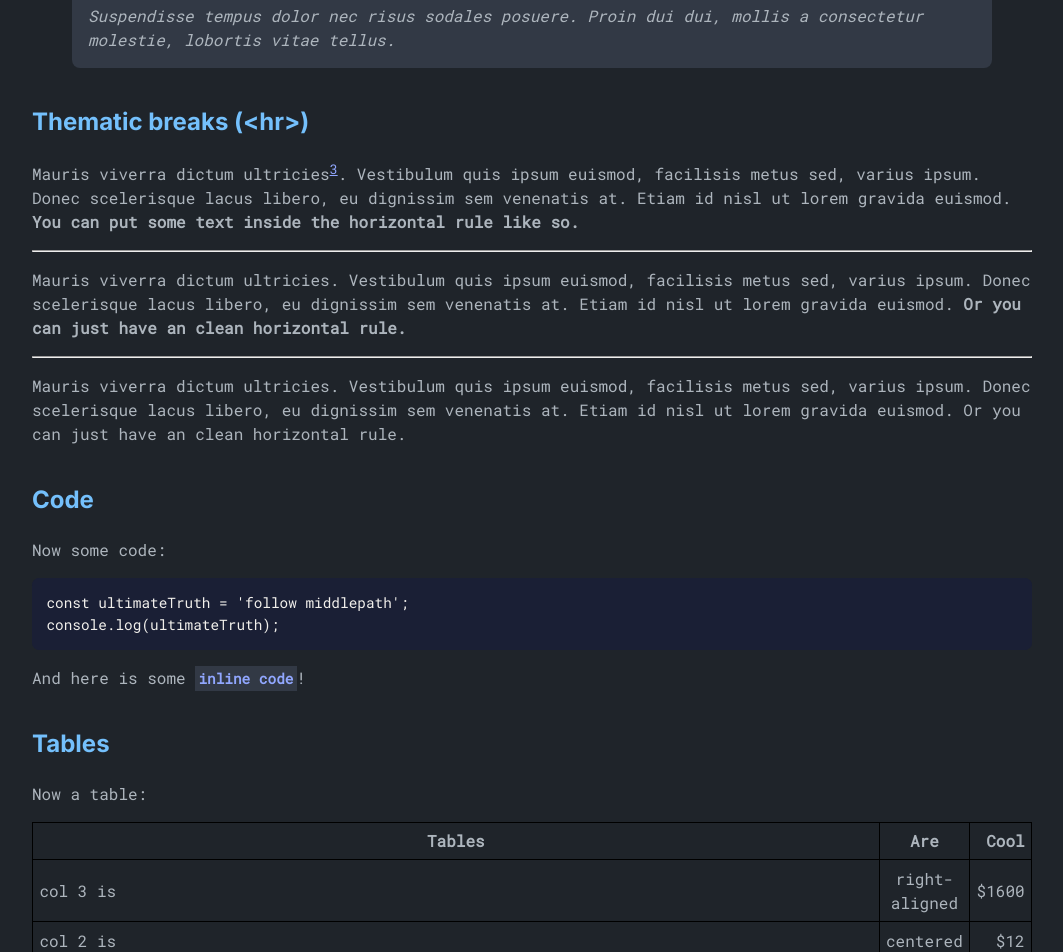
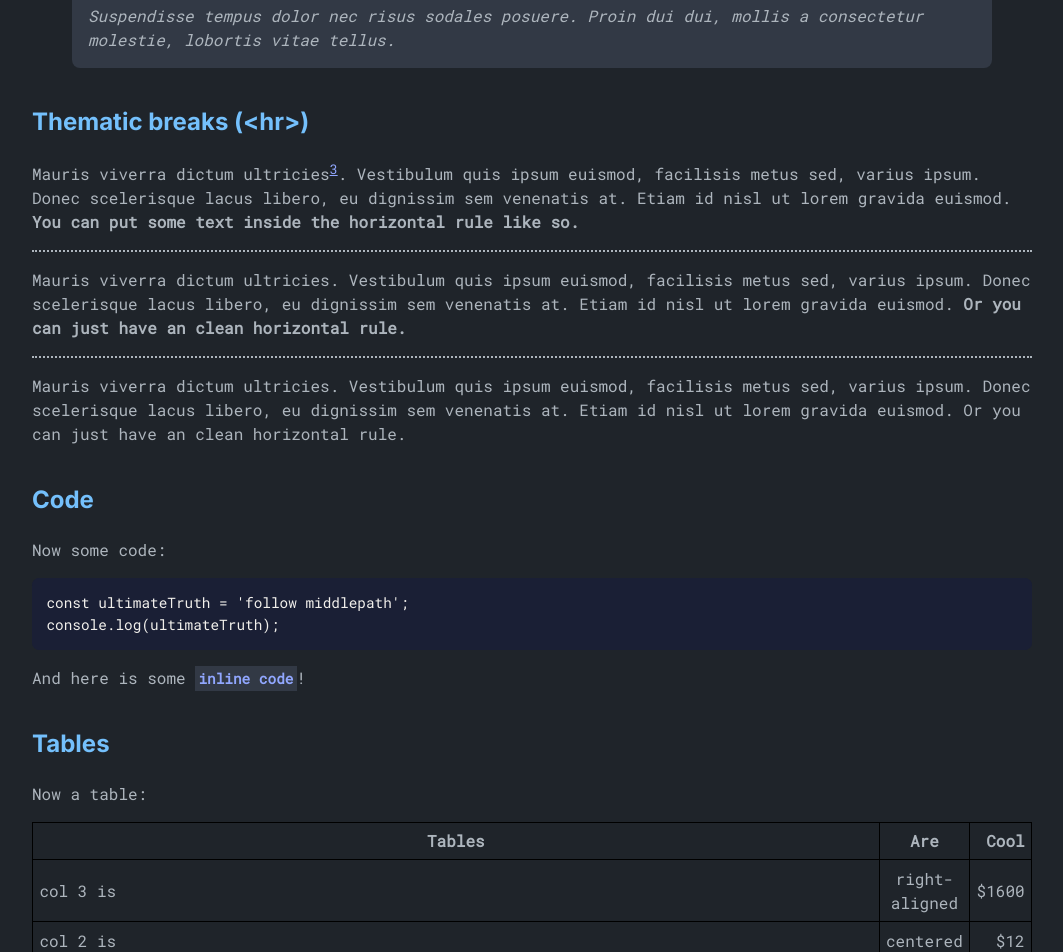
Before and after one commit to rsakuraperry/rsakuraperry.github.io, a Jekyll site: the page built from _posts/2020-07-07-overview-post.md, in a window 1280 px wide. Shown: the part 1227-2179 px from the top of the page, without its empty margins (108-1171 px from the left). Built offline with Jekyll 4.4.1, drawn with Linux system fonts in a browser that asks for light colours.

Commit message:
Created infinite text scroller element

```diff
--- a/_config.yml
+++ b/_config.yml
@@ -32,7 +32,7 @@ theme_config:
   show_tags: true # show tags in a blog posts
   # options for "home" page
   home:
-    title_projects: Portfolio
+    title_projects: Projects / Games /
     title_misc_list: Details
     title_blog: Blog
     title_old_projects: Old Projects
--- /dev/null
+++ b/_includes/section_header.html
@@ -0,0 +1,4 @@
+<div class="section-header">
+    <hr class = "section">
+    {% include elements/scroller.html text=include.text %}
+</div>
--- a/_layouts/home.html
+++ b/_layouts/home.html
@@ -17,7 +17,7 @@ layout: default
 {{ content }}
 
 {% if site.theme_config.show_projects == true %}
-  <h2>{{ site.theme_config.home.title_projects }}</h2>
+  {% include section_header.html text=site.theme_config.home.title_projects %}
   {% include card_list.html collection=site.data.home.project_entries %}
 {% endif %}
 
--- a/_sass/moonwalk.scss
+++ b/_sass/moonwalk.scss
@@ -21,7 +21,15 @@ h2, h3, h4, h5 {
   font-family: 'Inter', serif;
 }
 
-hr { margin: 1em 0; }
+hr {
+  margin: 1em 0;
+  border: none;
+  border-top: 2px dotted;
+}
+
+hr.section {
+  margin: 0;
+}
 
 hr.page-break {
   text-align: center;
@@ -225,3 +233,13 @@ p code, li code {
   text-transform: lowercase;
   //border: 1px solid var(--text-secondary);
 }
+
+.section-header {
+  font-family: 'Inter', serif;
+  font-size: 2.4rem;
+  font-weight: bold;
+  line-height: 0;
+  letter-spacing: 0.6rem;
+  text-transform: uppercase;
+  opacity: 0.1;
+}
--- /dev/null
+++ b/_sass/scroller.scss
@@ -0,0 +1,25 @@
+.scroll-container {
+  display: flex;
+  width: 100%;
+  white-space: nowrap;
+  overflow: hidden;
+  user-select: none;
+  gap: 0.6em;
+}
+
+.scroll {
+  display: flex;
+  margin-top: -0.1em;
+  margin-bottom: 0.1em;
+  flex-shrink: 0;
+  min-width: 100%;
+  align-items: center;
+  gap: 0.6em;
+  animation: scroll 50s linear infinite;
+}
+
+@keyframes scroll {
+  to {
+    transform: translateX(calc(-100% - 0.6em));
+  }
+}
--- a/assets/css/main.scss
+++ b/assets/css/main.scss
@@ -5,3 +5,4 @@
 @import "list";
 @import "syntax";
 @import "projects";
+@import "scroller";
```
Also changed, not shown: _includes/Elements/scroller.html (added, +12 -0 lines).
